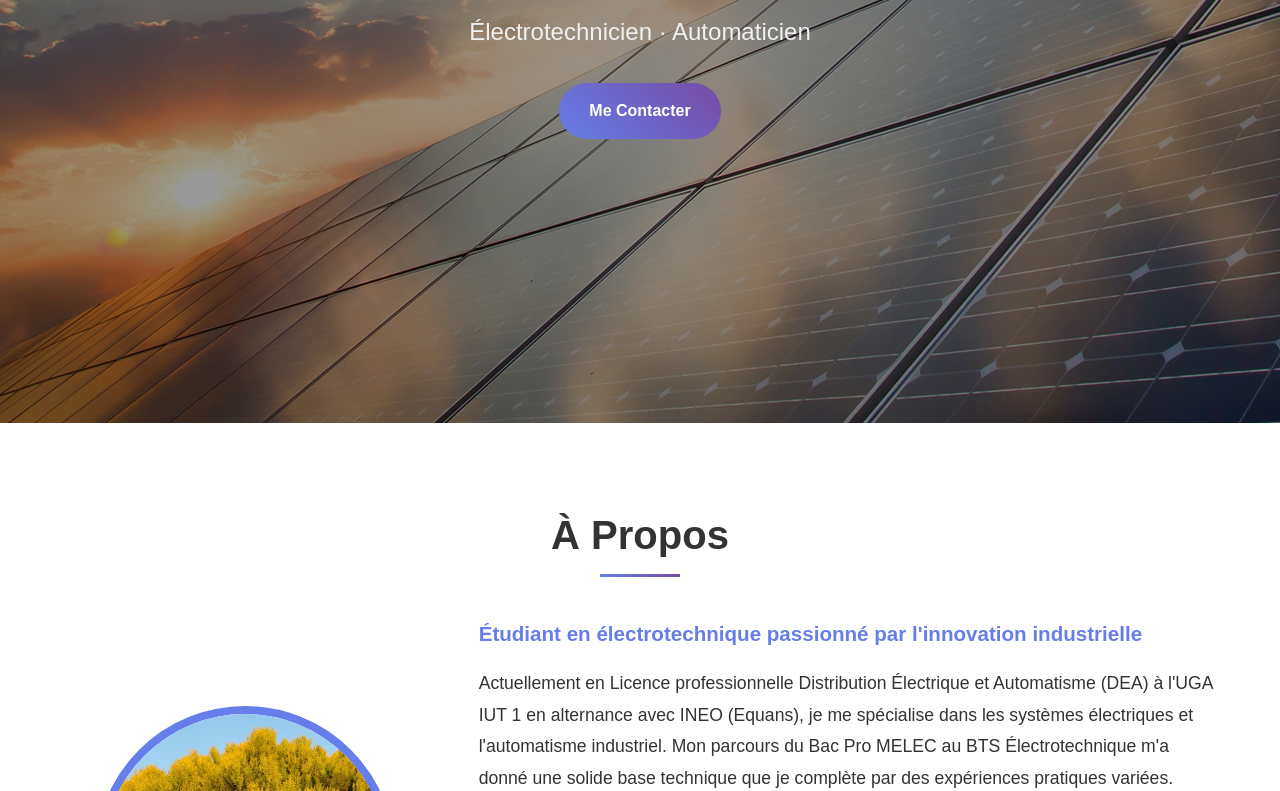
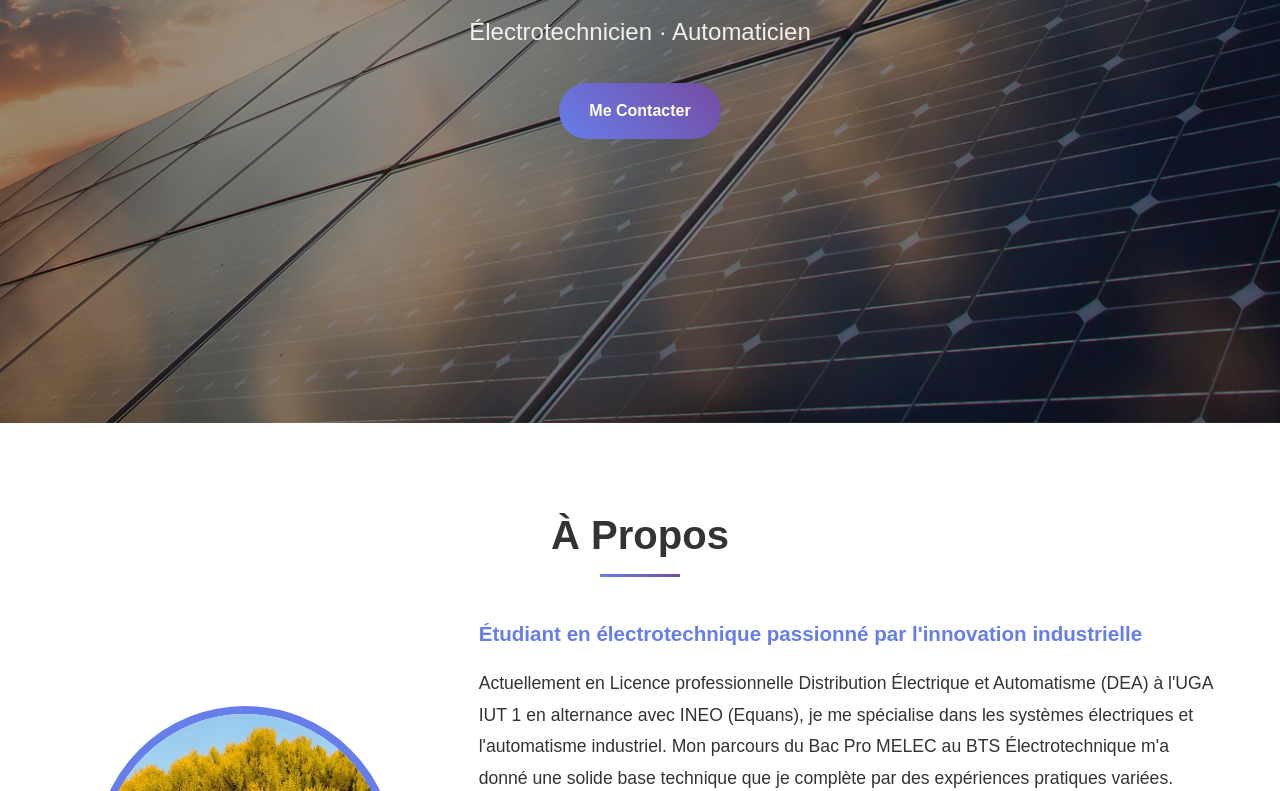
Before and after one commit to Noe-Damas/portfolio, a plain HTML site: page index.html in a window 1280 px wide. Shown: the part 377-1168 px from the top of the page. Drawn offline with Linux system fonts and the light colour scheme.

Commit message:
fix background

```diff
--- a/style.css
+++ b/style.css
@@ -67,8 +67,7 @@ nav {
   color: white;
   position: relative;
   overflow: hidden;
-  background: url("./images/Background.jpg");
-  object-fit: cover;
+  background: url("./images/Background.jpg") center/cover;
 }
 
 .hero::before {
```
